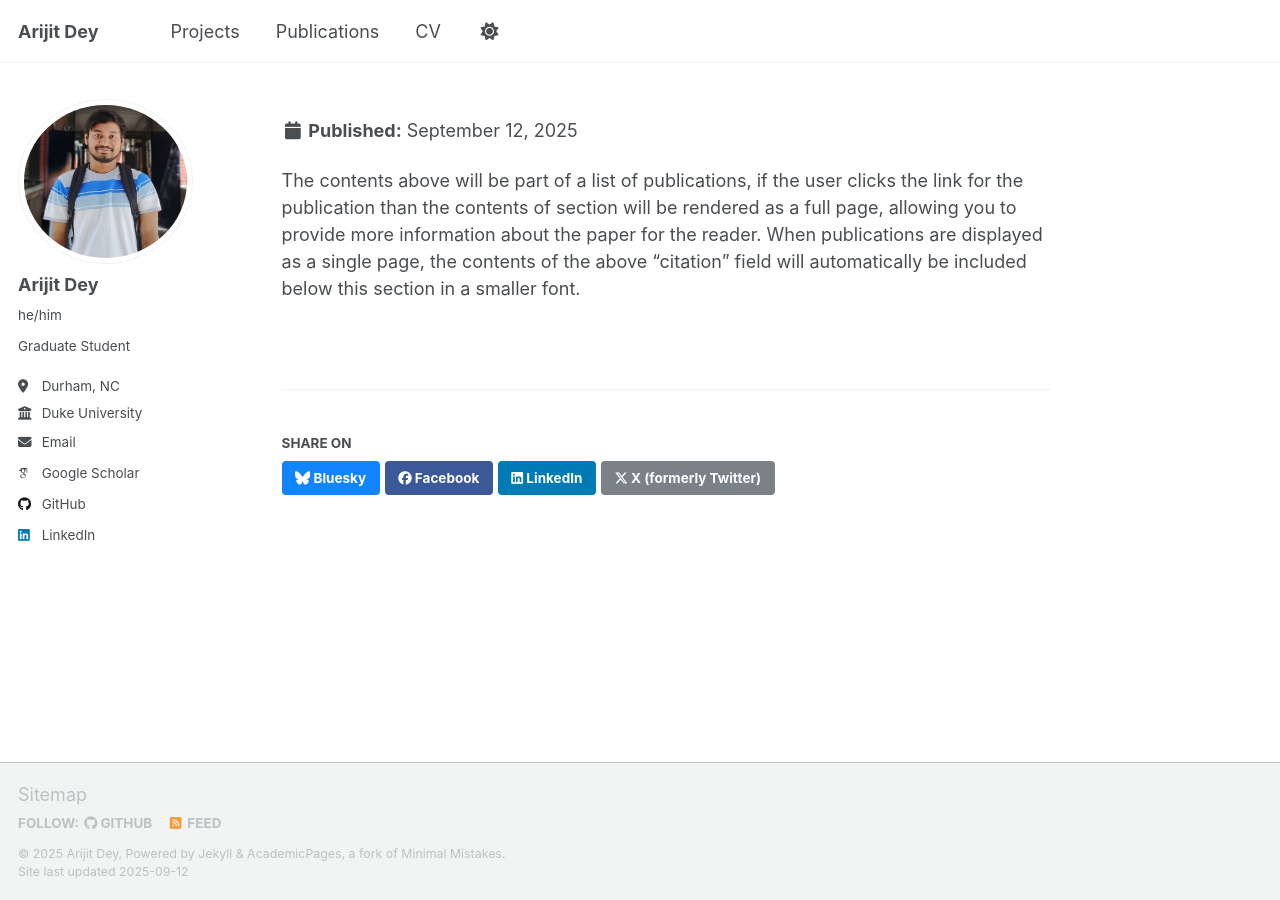
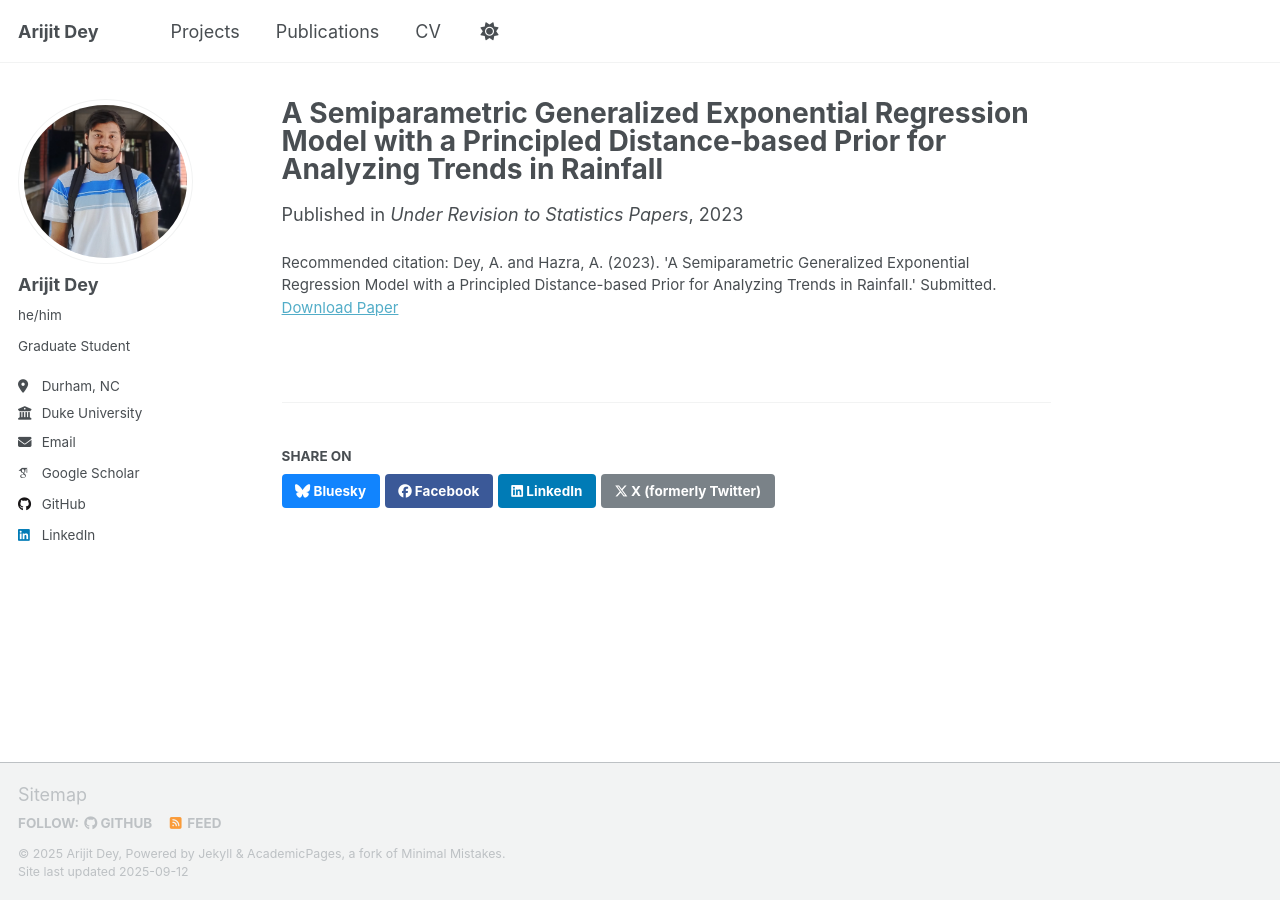
Before and after one commit to arijitdey22/arijitdey22.github.io, a Jekyll site: the page built from _publications/Semiparametric_GE_PC_Prior.md, in a window 1280 px wide. Built offline with Jekyll 4.4.1, drawn with Linux system fonts in a browser that asks for light colours; some web fonts are replaced; a script that is not in the unit is left out.

Commit message:
Update Semiparametric_GE_PC_Prior.md

```diff
--- a/_publications/Semiparametric_GE_PC_Prior.md
+++ b/_publications/Semiparametric_GE_PC_Prior.md
@@ -3,10 +3,9 @@ title: "A Semiparametric Generalized Exponential Regression Model with a Princip
 collection: publications
 category: under-review
 permalink: /publications/Semiparametric_GE_PC_Prior
-excerpt: 'This paper is about the number 1. The number 2 is left for future work.'
+excerpt: "This paper is about the number 1. The number 2 is left for future work."
 date: 2023-09-01
-venue: 'Under Revision to Statistics Papers'
-paperurl: 'https://arxiv.org/abs/2309.03165'
-citation: ''Dey, A. and Haazra, A. (2023). "A Semiparametric Generalized Exponential Regression Model with a Principled Distance-based Prior for Analyzing Trends in Rainfall" Submitted.'
+venue: "Under Revision to Statistics Papers"
+paperurl: "https://arxiv.org/abs/2309.03165"
+citation: "Dey, A. and Hazra, A. (2023). 'A Semiparametric Generalized Exponential Regression Model with a Principled Distance-based Prior for Analyzing Trends in Rainfall.' Submitted."
 ---
-The contents above will be part of a list of publications, if the user clicks the link for the publication than the contents of section will be rendered as a full page, allowing you to provide more information about the paper for the reader. When publications are displayed as a single page, the contents of the above "citation" field will automatically be included below this section in a smaller font.
```
